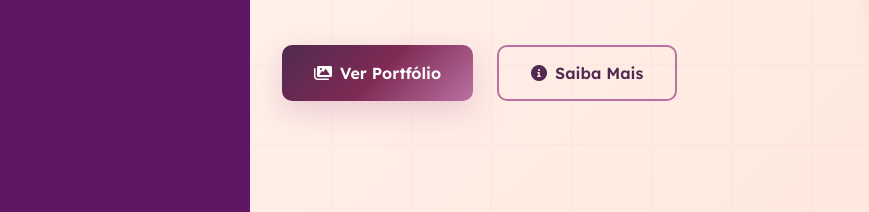
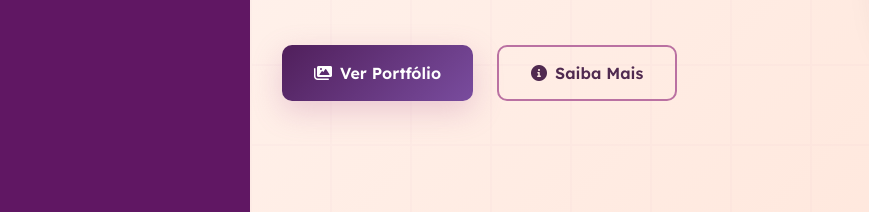
Before and after one commit to Manuella2504/Atividade-pontuada-portal, a plain HTML site: page FRONTEND/HTML/iniciodepois.html in a window 1280 px wide. Shown: the part 517-729 px from the top of the page, 0-869 px from the left. Drawn offline with Linux system fonts and the light colour scheme.

Commit message:
Update inicialdepois.css

```diff
--- a/FRONTEND/CSS/inicialdepois.css
+++ b/FRONTEND/CSS/inicialdepois.css
@@ -312,7 +312,7 @@
         }
 
         .btn-primary {
-            background: var(--gradient-purple);
+            background: linear-gradient(135deg, #501f5b, #794c9e);
             color: var(--white);
             box-shadow: 0 10px 30px rgba(186, 113, 162, 0.3);
         }
```
